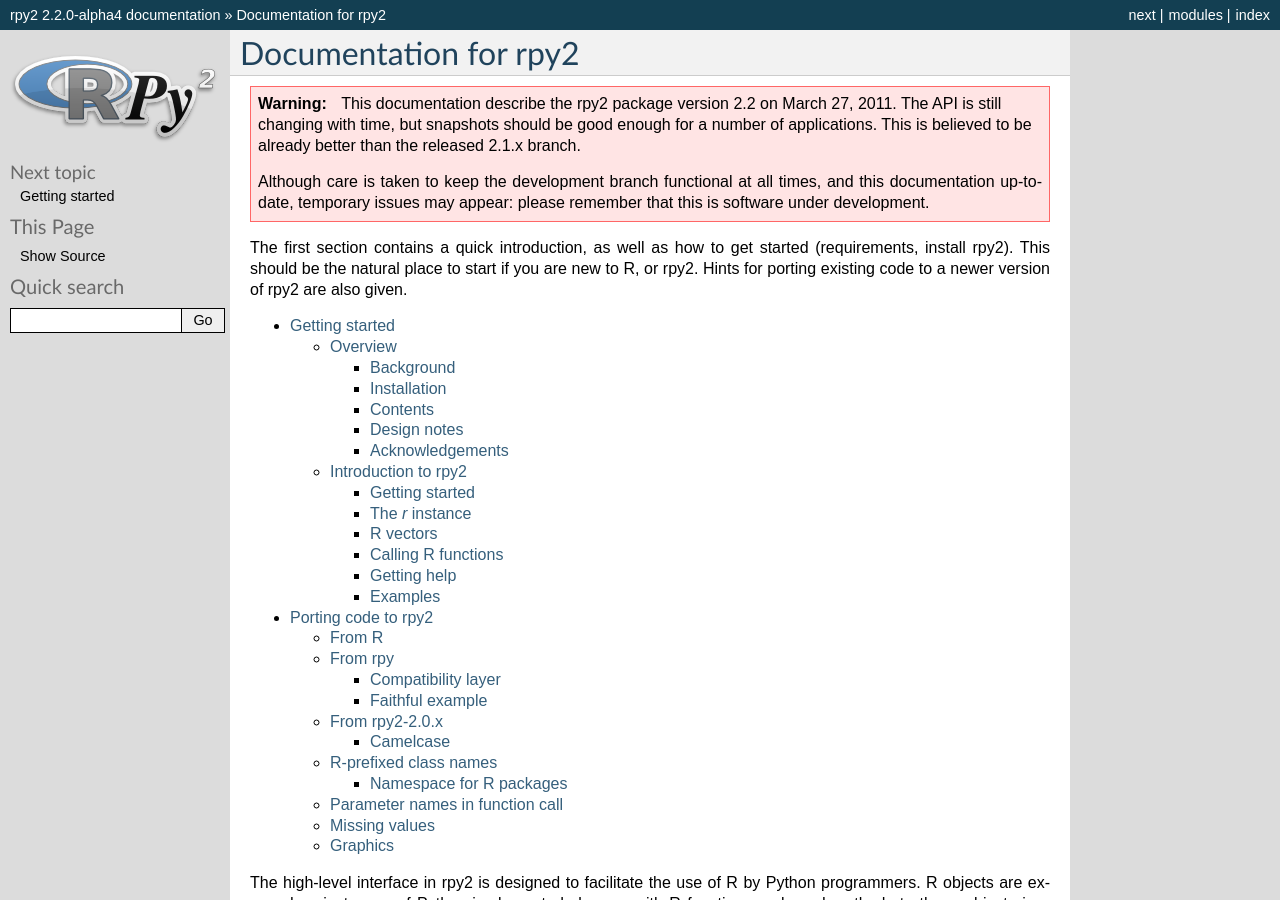
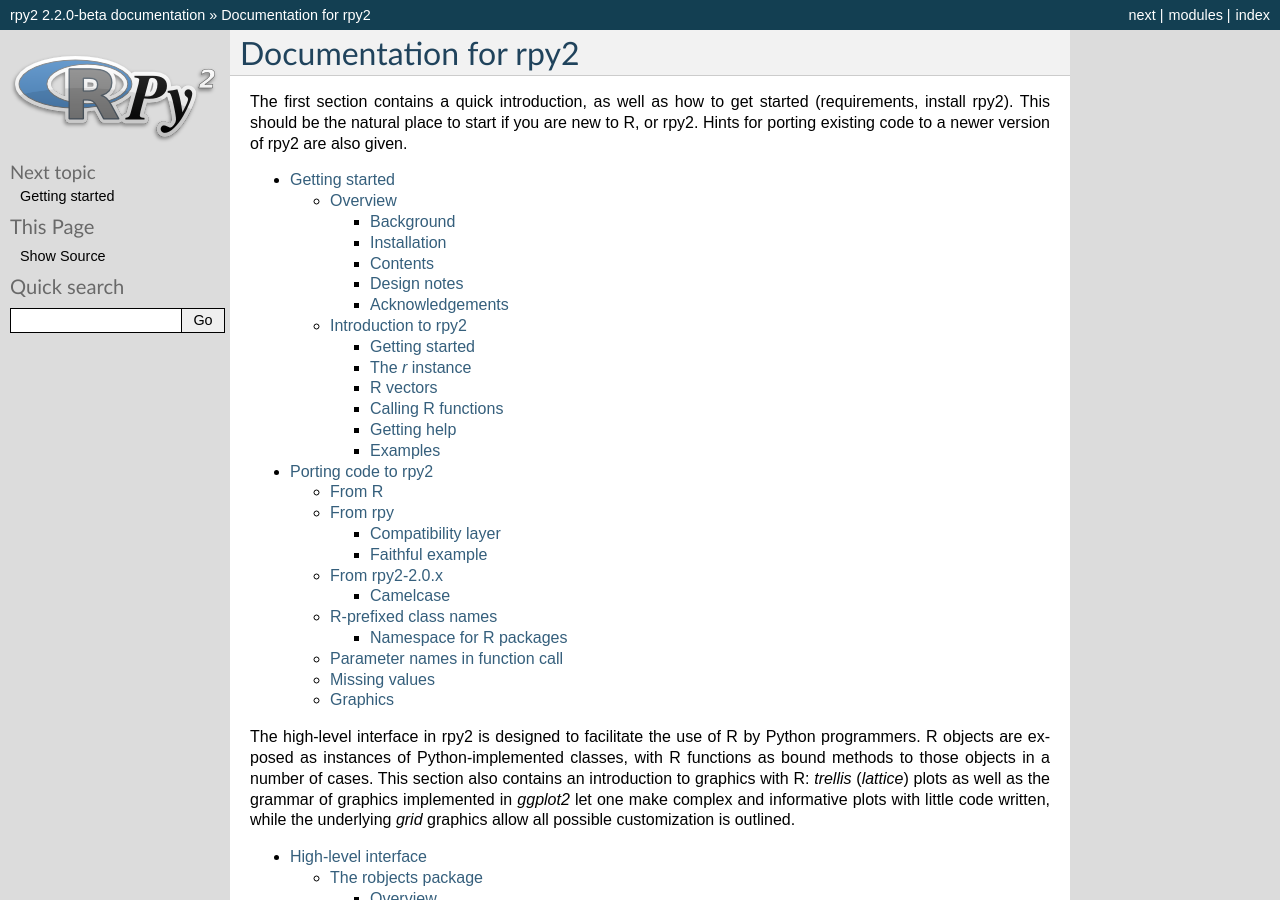
Before and after one commit to rpy2/rpy2, a Sphinx documentation site: the page built from doc/source/index.rst, in a window 1280 px wide and 900 px high. Built offline with Sphinx 7.4.7, drawn with Linux system fonts in a browser that asks for light colours; formulas are drawn with MathJax 3; some of the changed text lies outside the part shown.

Commit message:
bump version number to 2.2.0-beta
--HG--
branch : version_2.2.x

```diff
--- a/doc/source/conf.py
+++ b/doc/source/conf.py
@@ -47,7 +47,7 @@
 # The short X.Y version.
 version = '2.2'
 # The full version, including alpha/beta/rc tags.
-release = '2.2.0-alpha4'
+release = '2.2.0-beta'
 
 # The language for content autogenerated by Sphinx. Refer to documentation
 # for a list of supported languages.
--- a/rpy/__init__.py
+++ b/rpy/__init__.py
@@ -1,5 +1,5 @@
 
-__version_vector__ = ((2,2,0), 'alpha4')
+__version_vector__ = ((2,2,0), 'beta')
 
 __version__ = '.'.join([str(x) for x in __version_vector__[0]]) + \
               '' + __version_vector__[1]
```
